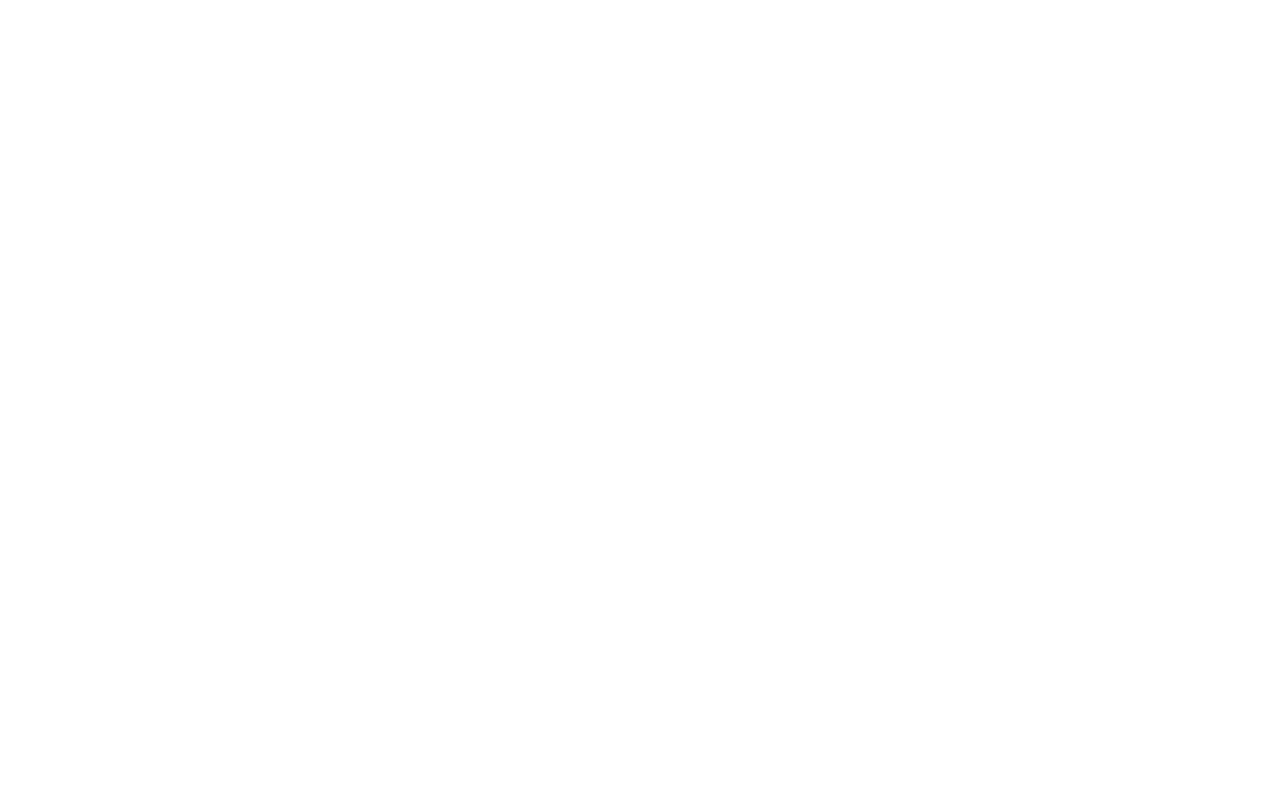
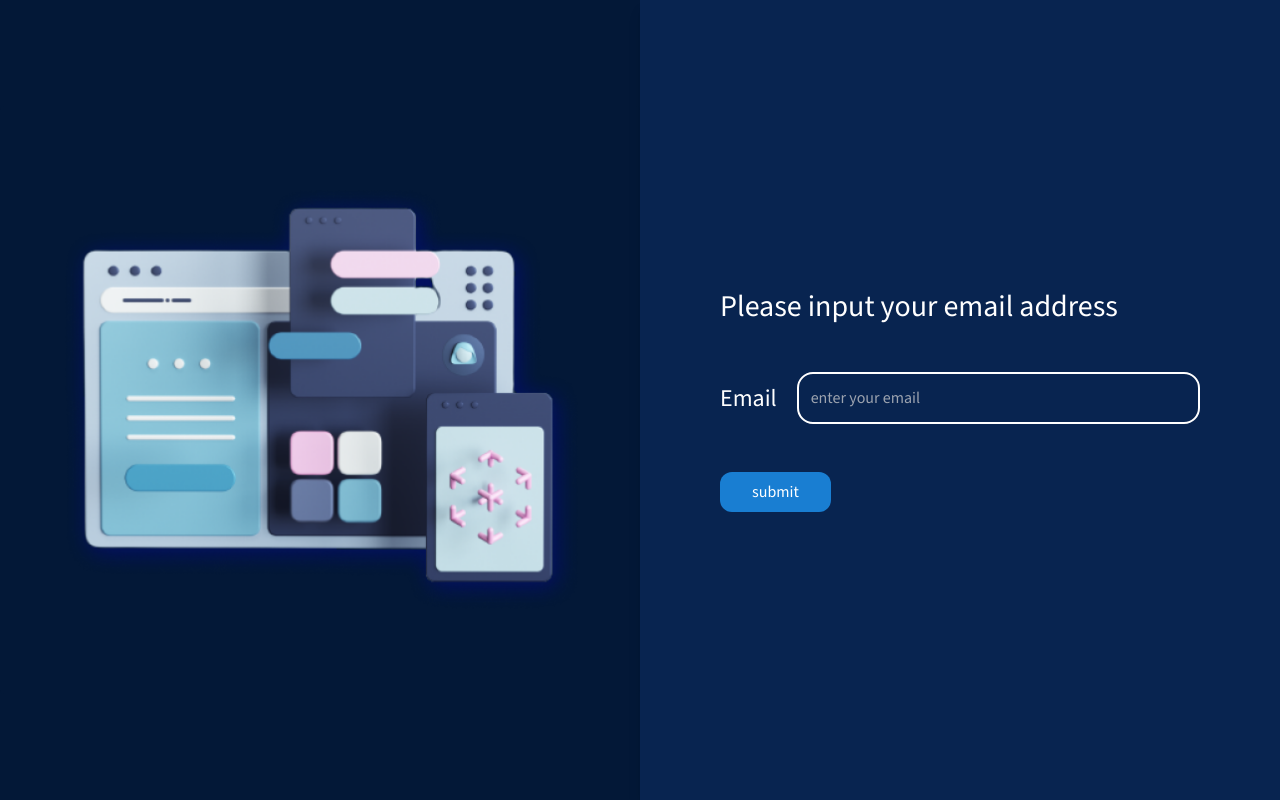
Before and after one commit to Cedar1000/lms-frontend, a React (Vite) app: page /forgotpassword in a window 1280 px wide. Before the commit this address had no page. Built offline with nearby package versions, Linux system fonts and the light colour scheme.

Commit message:
another commit

```diff
--- /dev/null
+++ b/src/pages/ForgotPasswordRedirection.jsx
@@ -0,0 +1,26 @@
+import Layout from "./Layout"
+const ForgotPasswordRedirection = () => {
+
+    return (
+        <Layout className="w-full md:w-[100%] bg-primary_blue">
+            <div className="min-h-screen">
+
+                <form action="" className="flex justify-center items-center outline-none md:min-h-screen">
+
+                    <div className="space-y-12">
+                    <h1 className="text-3xl">Please input your email address</h1>
+                    <div className="flex gap-5 items-center w-full md:w-[30rem]">
+                        <label htmlFor="email" className="text-2xl">Email</label>
+                        <input type="email" id="email" placeholder="enter your email" className="w-full bg-transparent border-2 border-solid border-white p-3 rounded-2xl outline-none" />
+                    </div>
+                    <button className="bg-tertiary_blue px-8 py-2 rounded-xl">
+                        submit
+                    </button>
+                   </div>
+                </form>
+
+            </div>
+        </Layout>
+    )
+}
+export default ForgotPasswordRedirection
--- a/src/pages/Login.jsx
+++ b/src/pages/Login.jsx
@@ -112,9 +112,13 @@
             className="w-4 h-4"
             required
           />
-          <p>
+          {/* <p>
             <i>Forgot Password?</i>
-          </p>
+          </p> */}
+
+          <Link to="/forgotpassword" className="text-tertiary_blue">
+          <i>Forgot Password?</i>
+            </Link>
         </div>
 
         <div className="flex flex-col justify-center items-center">
--- a/src/pages/MainLayout.jsx
+++ b/src/pages/MainLayout.jsx
@@ -90,12 +90,12 @@
             </Li>
           </ul>
         </div>
-        <div className=" lg:ml-[2rem] xl:mb-[4rem]  w-fit p-4 mx-auto rounded-3xl">
+        <div className="space-y-2 lg:ml-[2rem] xl:mb-[4rem]  w-fit rounded-3xl">
           <h1 className=" font-bold border-[4px] border-[#0756CD] p-[0.39rem] w-fit rounded-full mx-auto">
            {userInitials}
           </h1>
-          <h1 className="text-2xl font-semibold mx-auto mt-4 mb-2">{firtName} {lastName}</h1>
-          <p className="flex items-center gap-[0.88rem]" onClick={handleLogout}>
+          <h1 className="text-2xl font-semibold mt-4 mb-2">{firtName} <br /> {lastName}</h1>
+          <p className="flex gap-[0.88rem]" onClick={handleLogout}>
             <img src={settings} alt="logout-icon" />
             Log out
           </p>
--- a/src/pages/Signup.jsx
+++ b/src/pages/Signup.jsx
@@ -73,6 +73,7 @@
     } else {
       toast.error("Passwords do not match");
     }
+
   };
 
   return (
--- a/src/router/AppRouter.jsx
+++ b/src/router/AppRouter.jsx
@@ -8,6 +8,7 @@
 import MainLayout from '../pages/MainLayout';
 import Lessons from '../pages/Lessons';
 import LessonList from '../pages/LessonList';
+import ForgotPasswordRedirection from '../pages/ForgotPasswordRedirection';
 
 const AppRouter = () => {
   return (
@@ -15,8 +16,10 @@
       <Routes>
         <Route index path={`/`} element={<Login />} />
         <Route path={`/signup`} element={<Signup />} />
+        <Route path={`/forgotpassword`} element={<ForgotPasswordRedirection />} />
         <Route path={`/lms`} element={<MainLayout />}>
           <Route path={`/lms/dashboard`} element={<Dashboard />} />
+
           <Route path={`/lms/courses`} element={<Courses />} />
           <Route
             path={`/lms/lessons`}
@@ -25,6 +28,7 @@
             <Route path={`/lms/lessons/:list`} element={<LessonList />} />
           </Route>
           <Route path={`/lms/settings`} element={<Settings />} />
+
         </Route>
       </Routes>
     </BrowserRouter>
```
